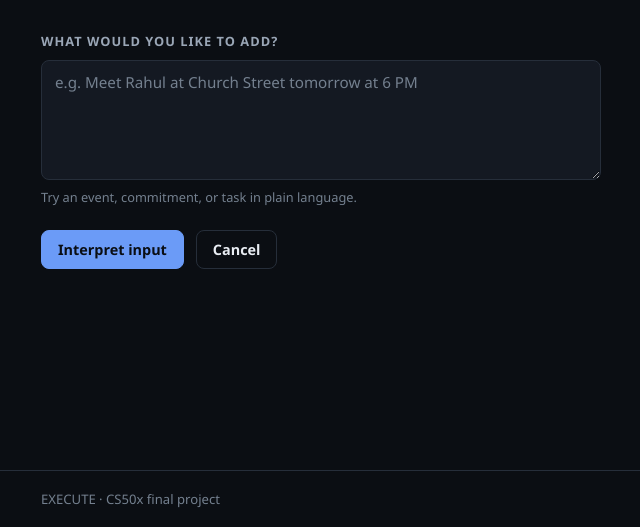
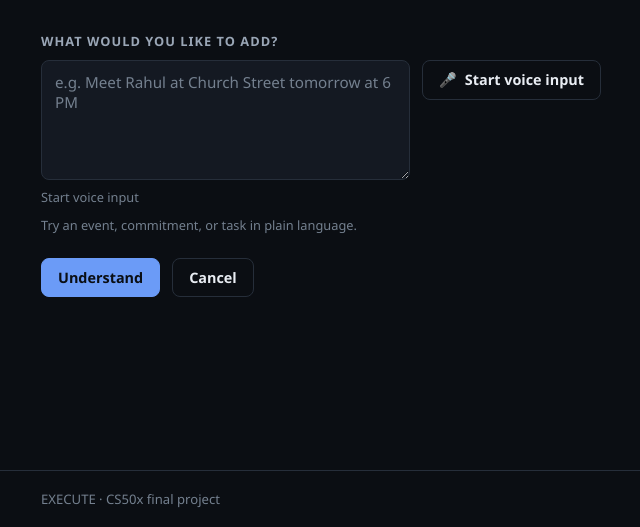
Before and after one commit to CalmOutlaws/personal-execution-assistant, a Flask app: page /quick-add in a window 1280 px wide. Shown: the part 273-800 px from the top of the page, without its empty margins (103-743 px from the left). Run offline with Flask 3, Linux system fonts and the light colour scheme; the visitor is signed in with stand-in values (Sample User, id 1).

Commit message:
Add browser voice input for Quick Add

```diff
--- /dev/null
+++ b/static/quick_add.js
@@ -0,0 +1,188 @@
+/* Quick Add voice input (Web Speech API, text only).
+ * AI disclosure (CS50): created with AI assistance, reviewed by author.
+ * AI disclosure (debug fix): onerror/onend/lang handling updated with AI
+ * assistance; typed flow, parser.py, and persistence unchanged.
+ * Flow: SpeechRecognition -> #text field -> POST /quick-add. No auto-submit,
+ * no network calls, no external service; parser.py + confirmation unchanged. */
+(function () {
+  "use strict";
+  var BUTTON_ID = "voice-input-button";
+  var INPUT_ID = "text";
+  var STATUS_ID = "voice-input-status";
+  var PRIMARY_LANG = "en-IN";
+  var FALLBACK_LANG = "en-US";
+  var LABELS = {
+    idle: "Start voice input",
+    listening: "Listening...",
+    success: "Voice captured",
+    error: "Try again",
+    unsupported: "Voice input unavailable"
+  };
+  function getConstructor() {
+    if (typeof window === "undefined") return null;
+    return window.SpeechRecognition || window.webkitSpeechRecognition || null;
+  }
+  function isSupported() { return Boolean(getConstructor()); }
+  function setState(button, status, state, detail) {
+    var label = detail || LABELS[state] || LABELS.idle;
+    if (button) {
+      button.disabled = (state === "unsupported" || state === "listening");
+      button.setAttribute("aria-pressed", state === "listening" ? "true" : "false");
+      button.setAttribute("data-voice-state", state);
+      var span = button.querySelector("[data-voice-label]");
+      if (span) span.textContent = label;
+      else button.textContent = label;
+      if (state === "unsupported") button.setAttribute("aria-disabled", "true");
+    }
+    if (status) {
+      status.textContent = label;
+      status.setAttribute("data-voice-state", state);
+    }
+  }
+  function friendlyError(name) {
+    if (name === "not-allowed") {
+      return "Microphone permission was denied (not-allowed).";
+    }
+    if (name === "service-not-allowed") {
+      return "Microphone blocked by the browser or page context (service-not-allowed).";
+    }
+    if (name === "no-speech") {
+      return "No speech was detected (no-speech). Try again.";
+    }
+    if (name === "audio-capture") {
+      return "No microphone was available (audio-capture). Try again.";
+    }
+    if (name === "network") {
+      return "Speech recognition is unavailable in this browser right now (network). Try another browser or type your input.";
+    }
+    if (name === "aborted") {
+      return "Voice input was stopped (aborted). Try again.";
+    }
+    if (name === "language-not-supported" || name === "bad-grammar") {
+      return "Voice language is unsupported (" + name + "). Retrying in English.";
+    }
+    if (name) {
+      return "Voice input failed (" + name + "). Try again.";
+    }
+    return "Voice input failed. Try again.";
+  }
+  function writeTranscript(input, transcript) {
+    var cleaned = (transcript || "").trim();
+    if (!cleaned) return false;
+    input.value = cleaned;
+    input.focus();
+    return true;
+  }
+  function handleResult(input, button, status, event) {
+    var transcript = "";
+    try {
+      if (event && event.results && event.results.length > 0) {
+        transcript = event.results[0][0].transcript || "";
+      }
+    } catch (err) { transcript = ""; }
+    if (writeTranscript(input, transcript)) {
+      status.__voiceError = "";
+      setState(button, status, "success");
+    }
+    else setState(button, status, "error", "No speech was detected (empty result). Try again.");
+  }
+  function handleError(recognition, button, status, name) {
+    var detail = friendlyError(name);
+    status.__voiceError = detail;
+    setState(button, status, "error", detail + " Typed input still works.");
+    /* Common Chrome case: "language-not-supported" for en-IN. Retry once in
+     * widely supported en-US instead of leaving the user stuck. */
+    if ((name === "language-not-supported" || name === "bad-grammar") &&
+        recognition && !recognition.__triedFallbackLang) {
+      recognition.__triedFallbackLang = true;
+      try { recognition.lang = FALLBACK_LANG; } catch (err) {}
+    }
+    /* Chrome network-backed recognition can also reject en-IN with a bare
+     * "network" error. Retry once in en-US before surfacing failure. */
+    if (name === "network" && recognition && !recognition.__triedFallbackLang) {
+      recognition.__triedFallbackLang = true;
+      try { recognition.lang = FALLBACK_LANG; } catch (err) {}
+      status.__voiceError = detail + " Retried voice language in English (en-US).";
+      setState(button, status, "error", status.__voiceError + " Typed input still works.");
+    }
+  }
+  function startRecognition(recognition, button, status) {
+    if (recognition.__listening) {
+      try { recognition.stop(); } catch (err) {}
+      return;
+    }
+    status.__voiceError = "";
+    setState(button, status, "listening");
+    try { recognition.start(); }
+    catch (err) {
+      var detail = friendlyError("");
+      status.__voiceError = detail;
+      setState(button, status, "error", detail + " Typed input still works.");
+    }
+  }
+  function init() {
+    var button = document.getElementById(BUTTON_ID);
+    var input = document.getElementById(INPUT_ID);
+    var status = document.getElementById(STATUS_ID);
+    if (!button || !input) return;
+    var Recognition = getConstructor();
+    if (!Recognition) {
+      setState(button, status, "unsupported");
+      if (status) status.textContent = "Voice input is not supported in this browser.";
+      return;
+    }
+    var recognition = new Recognition();
+    recognition.lang = PRIMARY_LANG;
+    recognition.continuous = false;
+    recognition.interimResults = false;
+    recognition.maxAlternatives = 1;
+    recognition.__listening = false;
+    recognition.__triedFallbackLang = false;
+    recognition.__sawResult = false;
+    recognition.onresult = function (event) {
+      recognition.__sawResult = true;
+      handleResult(input, button, status, event);
+    };
+    recognition.onerror = function (event) {
+      var name = event && event.error ? event.error : "";
+      handleError(recognition, button, status, name);
+    };
+    recognition.onstart = function () {
+      recognition.__listening = true;
+      recognition.__sawResult = false;
+      status.__voiceError = "";
+    };
+    recognition.onend = function () {
+      recognition.__listening = false;
+      var current = button.getAttribute("data-voice-state");
+      /* Never overwrite a specific error/success result with generic idle:
+       * onerror fires before onend, and success lands before onend too. */
+      if (current === "error" || current === "success") {
+        if (current === "error" && status.__voiceError) {
+          setState(button, status, "error", status.__voiceError + " Typed input still works.");
+        } else {
+          button.disabled = false;
+        }
+        return;
+      }
+      if (current === "listening") setState(button, status, "idle");
+      else if (current !== "unsupported") button.disabled = false;
+    };
+    button.addEventListener("click", function () {
+      startRecognition(recognition, button, status);
+    });
+    setState(button, status, "idle");
+  }
+  if (document.readyState === "loading") {
+    document.addEventListener("DOMContentLoaded", init);
+  } else {
+    init();
+  }
+  window.__quickAddVoice = {
+    isSupported: isSupported,
+    getSpeechRecognitionConstructor: getConstructor,
+    writeTranscriptToInput: writeTranscript,
+    friendlyErrorMessage: friendlyError,
+    setState: setState
+  };
+})();
--- a/static/style.css
+++ b/static/style.css
@@ -762,6 +762,33 @@ a:hover {
     min-height: 120px;
 }
 
+/* Voice input row keeps the existing textarea usable at all widths. */
+.quick-add-input-row {
+    display: grid;
+    grid-template-columns: 1fr auto;
+    gap: 12px;
+    align-items: start;
+}
+
+.quick-add-voice {
+    white-space: nowrap;
+}
+
+.quick-add-voice[data-voice-state="listening"] {
+    border-color: var(--accent);
+    border-left: 3px solid var(--accent);
+}
+
+@media (max-width: 560px) {
+    .quick-add-input-row {
+        grid-template-columns: 1fr;
+    }
+
+    .quick-add-voice {
+        justify-self: start;
+    }
+}
+
 .interpretation-card {
     max-width: 760px;
 }
--- a/templates/layout.html
+++ b/templates/layout.html
@@ -100,5 +100,6 @@
             <p>EXECUTE &middot; CS50x final project</p>
         </div>
     </footer>
+    {% block scripts %}{% endblock %}
 </body>
 </html>
--- a/templates/quick_add.html
+++ b/templates/quick_add.html
@@ -1,6 +1,8 @@
 {% extends "layout.html" %}
 
 {# AI disclosure: this template was created with AI assistance and reviewed by the author. #}
+{# AI disclosure: voice-input microphone control added with AI assistance; typed Quick Add flow unchanged. #}
+{# AI disclosure: voice onerror/onend/lang debug handling added with AI assistance; no redesign or dependencies. #}
 {% block title %}Quick Add - EXECUTE{% endblock %}
 
 {% block content %}
@@ -16,15 +18,23 @@
         <div class="alert alert--error" role="alert">{{ error }}</div>
     {% endif %}
 
-    <form class="form quick-add-form" method="POST" action="{{ url_for('quick_add') }}">
+    <form class="form quick-add-form" id="quick-add-form" method="POST" action="{{ url_for('quick_add') }}">
         <div class="field">
             <label for="text">What would you like to add?</label>
-            <textarea id="text" name="text" rows="4" required placeholder="e.g. Meet Rahul at Church Street tomorrow at 6 PM">{{ text }}</textarea>
+            <div class="quick-add-input-row">
+                <textarea id="text" name="text" rows="4" required placeholder="e.g. Meet Rahul at Church Street tomorrow at 6 PM">{{ text }}</textarea>
+                <button class="btn btn--ghost quick-add-voice" id="voice-input-button" type="button" aria-label="Start voice input" aria-pressed="false" data-voice-state="idle"><span aria-hidden="true">&#127908;</span> <span data-voice-label>Start voice input</span></button>
+            </div>
+            <p class="field__hint" id="voice-input-status" role="status" aria-live="polite">Type your item, or use the microphone to dictate it.</p>
             <p class="field__hint">Try an event, commitment, or task in plain language.</p>
         </div>
         <div class="form-actions">
-            <button class="btn btn--primary" type="submit">Interpret input</button>
+            <button class="btn btn--primary" type="submit">Understand</button>
             <a class="btn btn--ghost" href="{{ url_for('index') }}">Cancel</a>
         </div>
     </form>
 {% endblock %}
+
+{% block scripts %}
+    <script src="{{ url_for('static', filename='quick_add.js') }}" defer></script>
+{% endblock %}
```
Also changed, not shown: test_parser.py (+56 -0 lines).
